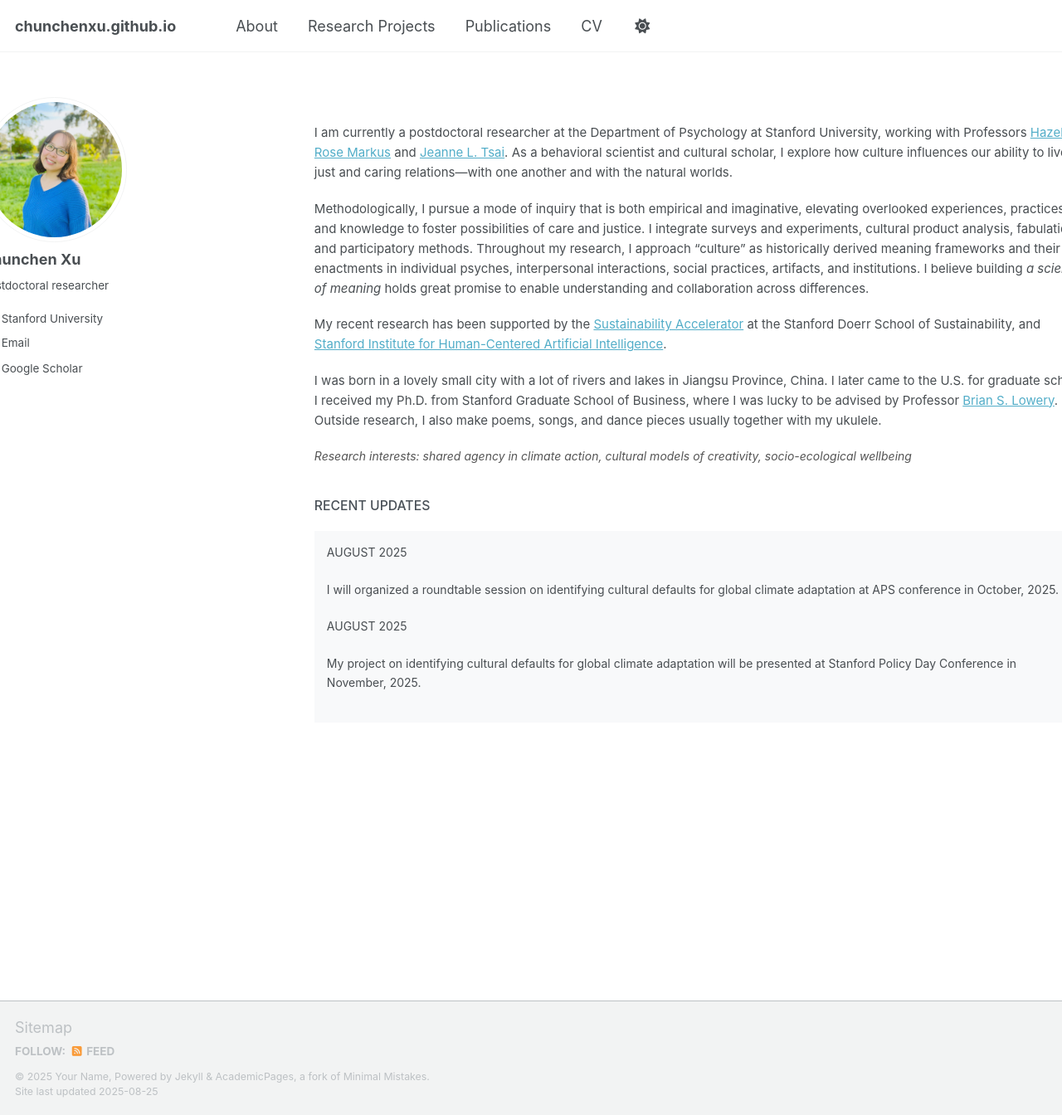
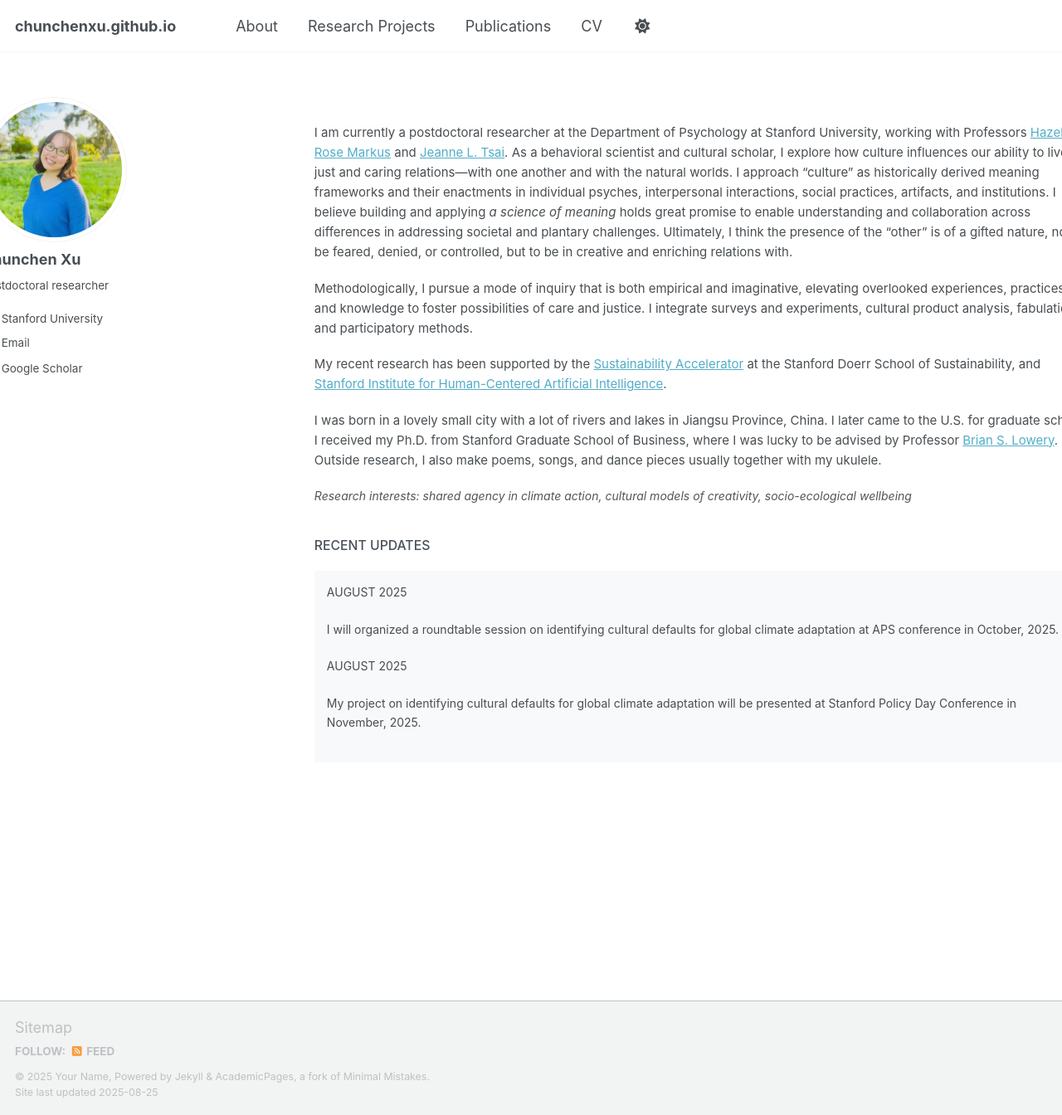
Before and after one commit to chunchenxu/chunchenxu.github.io, a Jekyll site: the page built from _pages/about.html, in a window 1280 px wide and 1344 px high. Shown: the whole window at 83% size. Built offline with Jekyll 4.4.1, drawn with Linux system fonts in a browser that asks for light colours; some web fonts are replaced; a script that is not in the unit is left out.

Commit message:
Update about.html

```diff
--- a/_pages/about.html
+++ b/_pages/about.html
@@ -9,9 +9,9 @@ redirect_from:
 
 <div class="about-container">
 
-<p>I am currently a postdoctoral researcher at the Department of Psychology at Stanford University, working with Professors <a href="https://web.stanford.edu/~hazelm/">Hazel Rose Markus</a> and <a href="https://psychology.stanford.edu/people/jeanne-l-tsai/">Jeanne L. Tsai</a>. As a behavioral scientist and cultural scholar, I explore how culture influences our ability to live in just and caring relations—with one another and with the natural worlds.</p>
+<p>I am currently a postdoctoral researcher at the Department of Psychology at Stanford University, working with Professors <a href="https://web.stanford.edu/~hazelm/">Hazel Rose Markus</a> and <a href="https://psychology.stanford.edu/people/jeanne-l-tsai/">Jeanne L. Tsai</a>. As a behavioral scientist and cultural scholar, I explore how culture influences our ability to live in just and caring relations—with one another and with the natural worlds. I approach “culture” as historically derived meaning frameworks and their enactments in individual psyches, interpersonal interactions, social practices, artifacts, and institutions. I believe building and applying <em>a science of meaning</em> holds great promise to enable understanding and collaboration across differences in addressing societal and plantary challenges. Ultimately, I think the presence of the “other” is of a gifted nature, not to be feared, denied, or controlled, but to be in creative and enriching relations with. </p>
 
-<p>Methodologically, I pursue a mode of inquiry that is both empirical and imaginative, elevating overlooked experiences, practices, and knowledge to foster possibilities of care and justice. I integrate surveys and experiments, cultural product analysis, fabulation, and participatory methods. Throughout my research, I approach “culture” as historically derived meaning frameworks and their enactments in individual psyches, interpersonal interactions, social practices, artifacts, and institutions. I believe building <em>a science of meaning</em> holds great promise to enable understanding and collaboration across differences.</p>
+<p>Methodologically, I pursue a mode of inquiry that is both empirical and imaginative, elevating overlooked experiences, practices, and knowledge to foster possibilities of care and justice. I integrate surveys and experiments, cultural product analysis, fabulation, and participatory methods. </p>
 
 <p>
 My recent research has been supported by the <a href="https://sustainability-accelerator.stanford.edu/">Sustainability Accelerator</a> at the Stanford Doerr School of Sustainability, and <a href="https://hai.stanford.edu/">Stanford Institute for Human-Centered Artificial Intelligence</a>.
```
